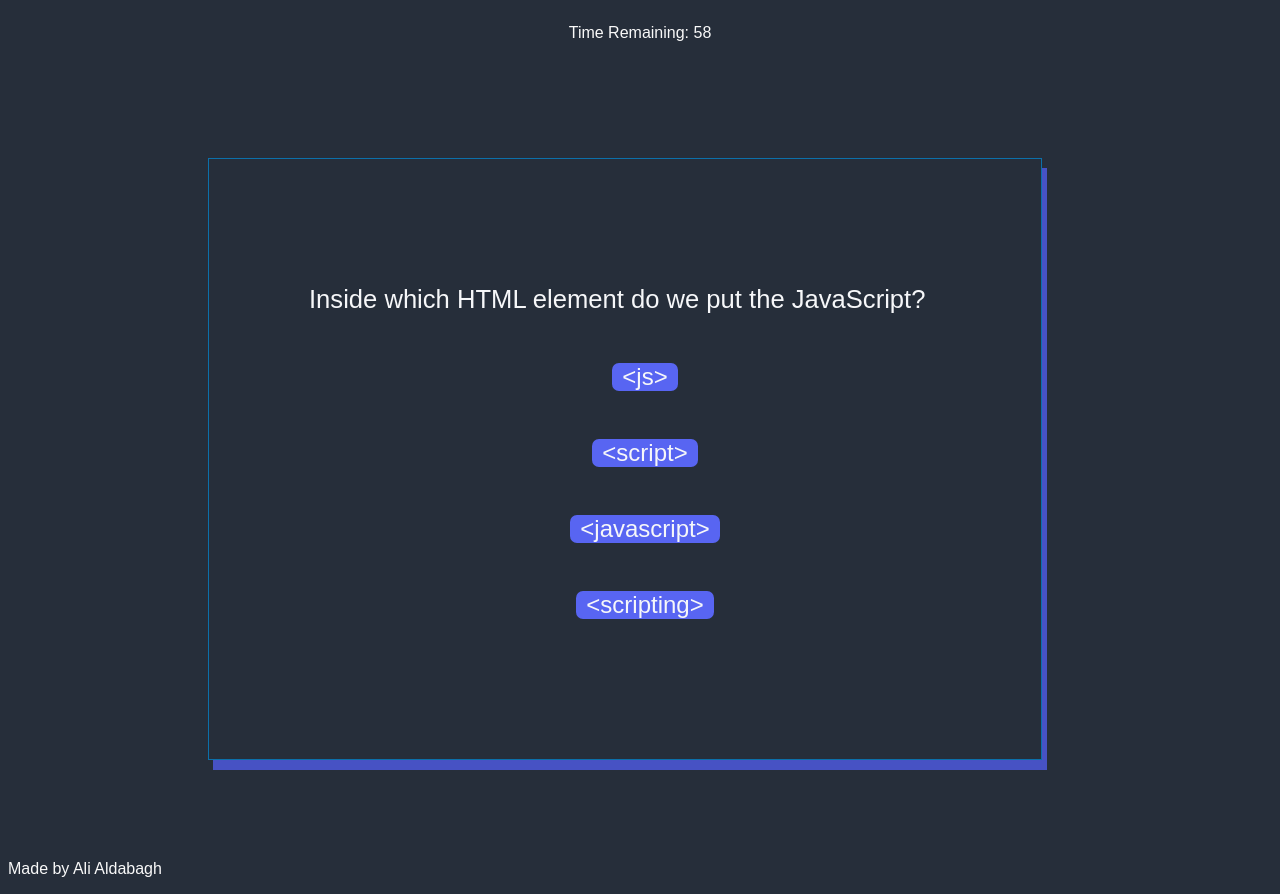
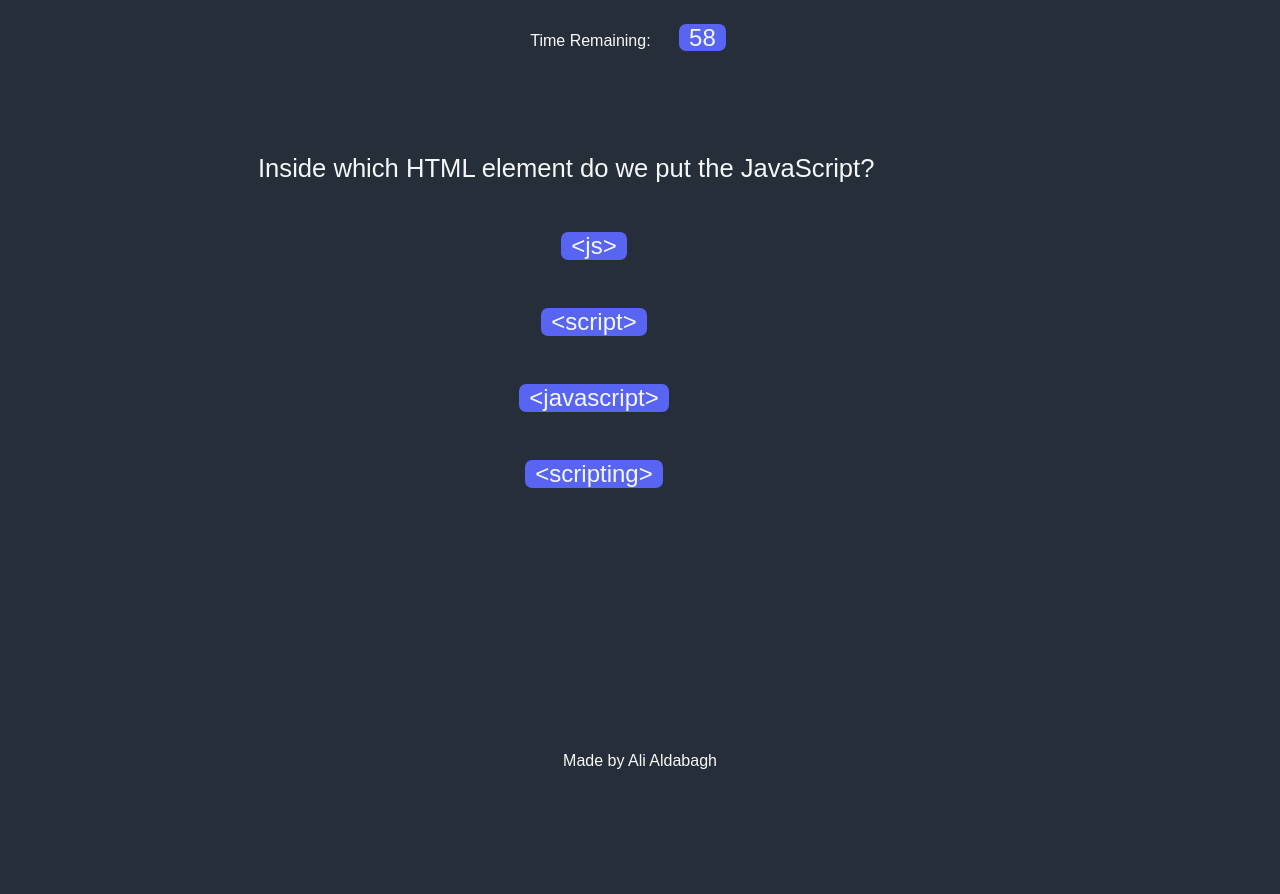
Before and after one commit to Aldabagh/quiz-app, a plain HTML site: page index.html in a window 1280 px wide. Both pictures are taken after a click on the button "Start Quiz". After the commit the page ends 800 px from the top, so only its background shows below. Drawn offline with Linux system fonts and the light colour scheme.

Commit message:
add style to css

```diff
--- a/assets/style.css
+++ b/assets/style.css
@@ -16,7 +16,7 @@ header {
     height: 100%;
 }
 
-button {
+button, .timer {
     margin: 3vh;
     width: max-content;
     padding: 0 10px 0 10px;
@@ -39,7 +39,7 @@ main > li:hover {
     color: #f6f7f9;
 }
 
-ul {
+li {
     list-style-type: none;
 
 }
@@ -48,13 +48,13 @@ ul {
 margin-top:10px;
 }
  main {
-  margin: 100px;
+  margin: 10px;
   margin-left:200px ;
   width: 50%;
-  border: 1px solid rgb(12, 112, 170);
-  padding: 100px;
+  /* border: 1px solid rgb(12, 112, 170); */
+  padding: 50px;
   text-align: center;
-  box-shadow: 5px 10px #4752c4;
+  /* box-shadow: 5px 10px #4752c4; */
 }
 
 .highscore-list {
@@ -65,3 +65,11 @@ margin-top:10px;
 
   color:#fff;
 }
+
+footer {
+    position: absolute;
+    height: 5vh;
+    width: 100%;
+    bottom: 0;
+    text-align: center;
+}
--- a/index.html
+++ b/index.html
@@ -10,7 +10,7 @@
 <body>
       <header>
         <button id="viewHighscoresBtn"></button>
-        <p id="timeCount">Time Remaining: <span id="timer"></span></p>
+        <p id="timeCount">Time Remaining: <span class="timer" id="timer"></span></p>
       </header>
     <main> <!-- container holding questions and stuff -->
       <h1 id="title">Coding Quiz Challenge</h1>
@@ -42,8 +42,8 @@
         </div>
 
     </main>
-    <footer>
-      <p>Made by Ali Aldabagh</p>
+    <footer class="footer">
+      Made by Ali Aldabagh
     </footer>
     <script src="assets\script.js"></script>
 </body>
```
